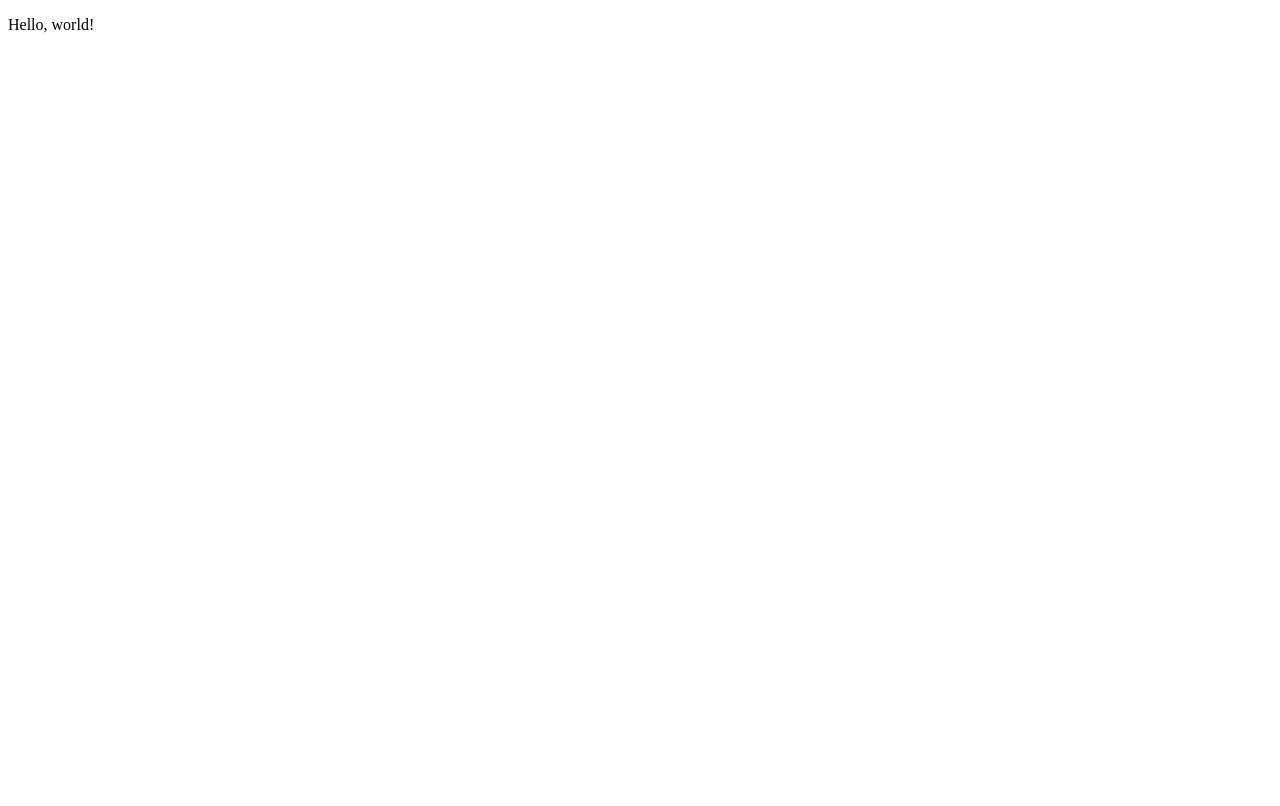
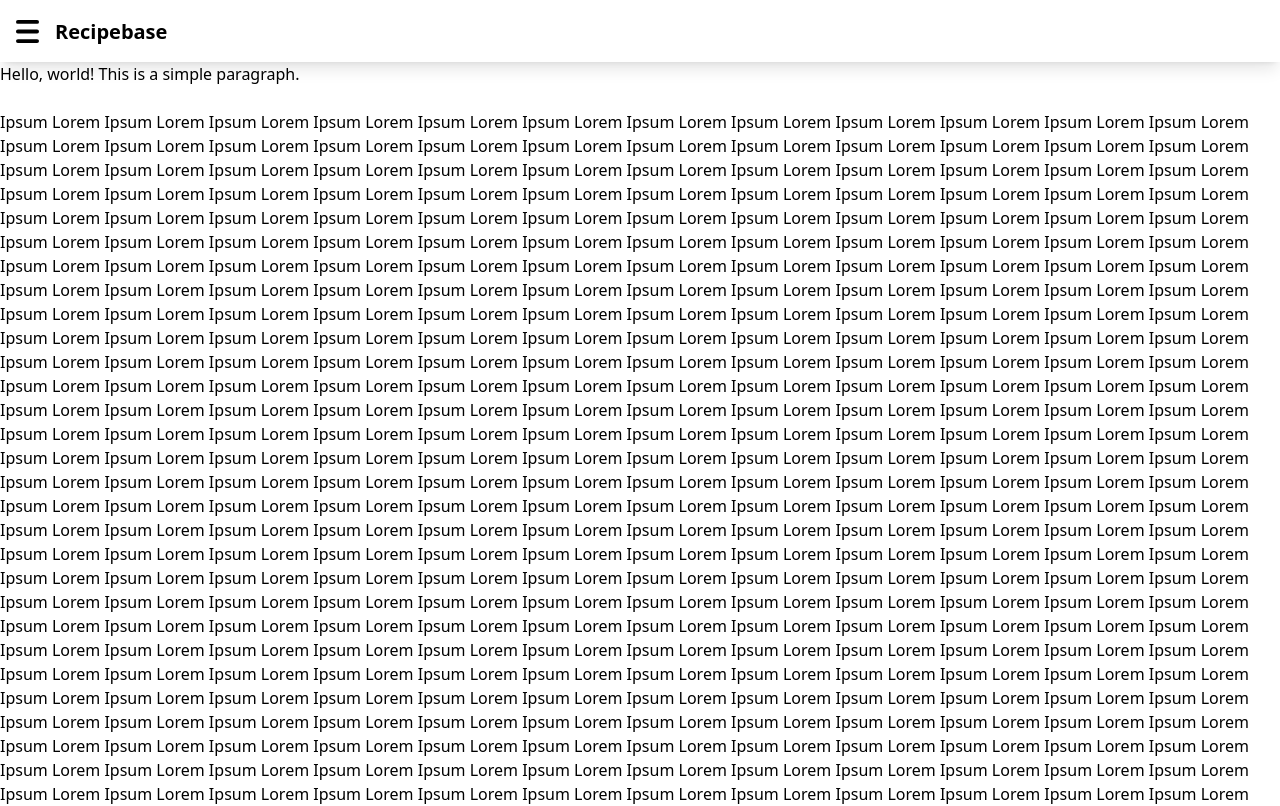
Before and after one commit to MachineThing/recipebase, a Next.js app in the folder recipe-fe/: page /browse in a window 1280 px wide. Shown: the top 806 px of the page. Built offline with nearby package versions, Linux system fonts and the light colour scheme.

Commit message:
Made primitive navbar with tailwind

```diff
--- /dev/null
+++ b/recipe-fe/postcss.config.js
@@ -0,0 +1,6 @@
+module.exports = {
+  plugins: {
+    tailwindcss: {},
+    autoprefixer: {},
+  },
+}
--- a/recipe-fe/src/app/browse/page.tsx
+++ b/recipe-fe/src/app/browse/page.tsx
@@ -1,5 +1,13 @@
 export default function Index() {
+    let myText = ""
+    for (let i = 0; i < 998; i++) {
+        myText += "Ipsum Lorem "
+    }
+
     return (
-        <p>Hello, world!</p>
+        <>
+        <p>Hello, world! This is a simple paragraph.</p>
+        <br />
+        <p>{myText}Ipsum Lorem!</p></>
     )
 }
--- /dev/null
+++ b/recipe-fe/src/app/components/navbar.tsx
@@ -0,0 +1,28 @@
+"use client"
+
+import { useState } from 'react';
+import Link from 'next/link';
+
+export const Navbar = () => {
+    const [isClicked, setClicked] = useState(false);
+
+    const handleClick = () => {
+        setClicked(!isClicked)
+        console.log(isClicked)
+    }
+
+    return (
+        <nav className="bg-white p-4 sticky top-0 shadow-lg">
+            <div className="text-xl">
+                <button className="mr-4 inline-block align-middle" onClick={handleClick}>
+                    <svg xmlns="http://www.w3.org/2000/svg" viewBox="0 0 24 24" width="23" height="23">
+                        <rect width="24" height="4" rx="2" ry="2"/>
+                        <rect width="24" height="4" y="10" rx="2" ry="2"/>
+                        <rect width="24" height="4" y="20" rx="2" ry="2"/>
+                    </svg>
+                </button>
+                <Link href="/" className="font-semibold select-none align-middle">Recipebase</Link>
+            </div>
+        </nav>
+    )
+}
--- /dev/null
+++ b/recipe-fe/src/app/global.css
@@ -0,0 +1,3 @@
+@tailwind base;
+@tailwind components;
+@tailwind utilities;
--- a/recipe-fe/src/app/layout.tsx
+++ b/recipe-fe/src/app/layout.tsx
@@ -1,15 +1,22 @@
+import './global.css';
+import { Navbar } from './components/navbar';
+
 export const metadata = {
-    title: 'Next.js'
+    title: 'Recipebase'
 }
 
-export default function RootLayout({
+export default ({
     children,
 }: {
     children: React.ReactNode
-}) {
+}) => {
     return (
-        <html lang="en">
-            <body>{children}</body>
+        <html lang="en" data-bs-theme="dark">
+            <head></head>
+            <body>
+                <Navbar></Navbar>
+                <div>{children}</div>
+            </body>
         </html>
     )
 }
--- /dev/null
+++ b/recipe-fe/tailwind.config.js
@@ -0,0 +1,10 @@
+/** @type {import('tailwindcss').Config} */
+module.exports = {
+  content: [
+    "./src/**/*.{js,ts,jsx,tsx,mdx}",
+  ],
+  theme: {
+    extend: {},
+  },
+  plugins: [],
+}
```
Also changed, not shown: recipe-fe/package.json (+7 -4 lines), 1 other file (tests, documents, lock files or other folders).
